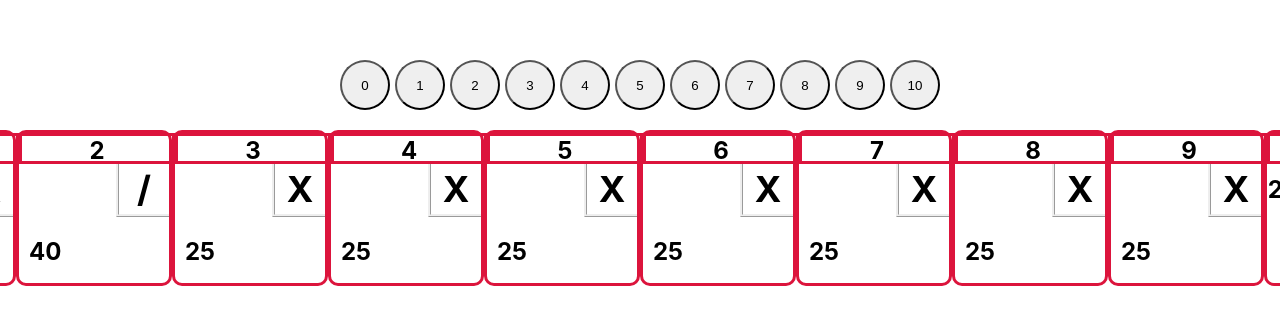
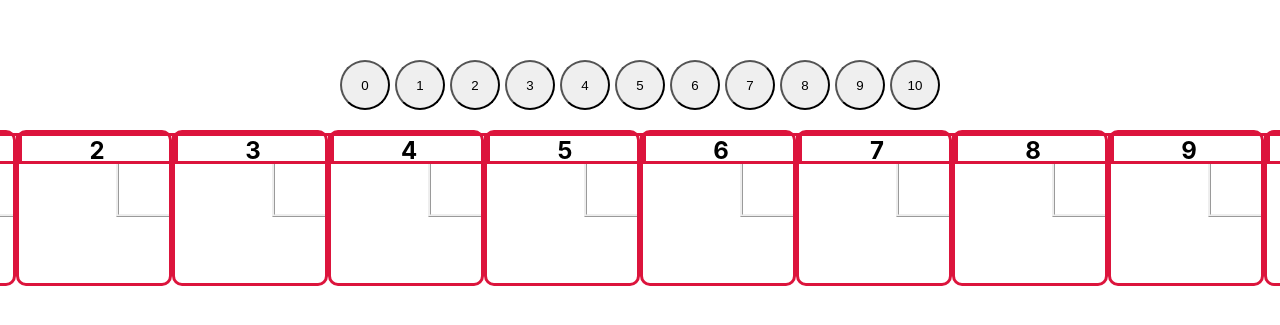
Before and after one commit to DorienP/bowling-score-app, a React (Create React App) app: page / in a window 1280 px wide. Shown: the part 327-652 px from the top of the page. Built offline with nearby package versions, Linux system fonts and the light colour scheme.

Commit message:
added functionality to scoreBoard & Pin Selection

```diff
--- a/src/App.js
+++ b/src/App.js
@@ -1,33 +1,43 @@
 import './App.css';
-import React, {useState, useEffect} from 'react';
+// eslint-disable-next-line
+import React, { useState, useEffect } from 'react';
 import PinSelection from './Components/PinSelection';
 import Scoreboard from './Components/Scoreboard';
 
 function App() {
+  // eslint-disable-next-line
+  const [pins, setPins] = useState(10);
+  // eslint-disable-next-line
+  const [frame, setFrame] = useState("1");
 
-  const [pins, setPins] = useState(10);
-
-  const removePins = (e) => {
-    console.log('pins remaining:', pins - e);
-    if (pins - e < 0) {
-      console.log('unable to knock pins that don\'t exist');
+  const scoreKeeper = (e) => {
+    console.log(frame);
+    // eslint-disable-next-line
+    if (document.getElementById(`${frame}-first-shot`).innerText === "" && e !== "10") {
+      document.getElementById(`${frame}-first-shot`).innerText = e;
     } else {
-      setPins(pins - e);
+      if (document.getElementById(`${frame}-first-shot`).innerText !== "" &&
+       (Number(e) + Number(document.getElementById(`${frame}-first-shot`).innerText) === 10)) {
+        document.getElementById(`${frame}-last-shot`).innerText = "/";
+        setFrame((Number(frame) + 1).toString());
+      }
+      if (document.getElementById(`${frame}-first-shot`).innerText === "" && Number(e) === 10) {
+        document.getElementById(`${frame}-last-shot`).innerText = "X";
+        setFrame((Number(frame) + 1).toString());
+      }
     }
-    if (pins === 0) setPins(10); // will add more to do once I created a frame state;
   }
-
+  // will add more to do once I created a frame state;
   useEffect(() => {
-    console.log('useEffect', pins);
-  }, [pins])
-
-
+    console.log("New frame!");
+    setPins(10);
+  }, [frame])
 
 
 
   return (
     <div className="App">
-      <PinSelection removePins={removePins}/>
+      <PinSelection scoreKeeper={scoreKeeper} />
       <Scoreboard />
     </div>
   );
--- a/src/Components/PinSelection.jsx
+++ b/src/Components/PinSelection.jsx
@@ -1,19 +1,19 @@
 import './PinSelection.css'
 
-export default function PinSelection({removePins}) {
+export default function PinSelection({scoreKeeper}) {
     return (
         <div id="Pin-Button-Container">
-            <button className="Pin-Button Pin-Button-0" onClick={(e) => {console.log(e.target.innerText); removePins(e.target.innerText);}}>0</button>
-            <button className="Pin-Button Pin-Button-1" onClick={(e) => {console.log(e.target.innerText); removePins(e.target.innerText);}}>1</button>
-            <button className="Pin-Button Pin-Button-2" onClick={(e) => {console.log(e.target.innerText); removePins(e.target.innerText);}}>2</button>
-            <button className="Pin-Button Pin-Button-3" onClick={(e) => {console.log(e.target.innerText); removePins(e.target.innerText);}}>3</button>
-            <button className="Pin-Button Pin-Button-4" onClick={(e) => {console.log(e.target.innerText); removePins(e.target.innerText);}}>4</button>
-            <button className="Pin-Button Pin-Button-5" onClick={(e) => {console.log(e.target.innerText); removePins(e.target.innerText);}}>5</button>
-            <button className="Pin-Button Pin-Button-6" onClick={(e) => {console.log(e.target.innerText); removePins(e.target.innerText);}}>6</button>
-            <button className="Pin-Button Pin-Button-7" onClick={(e) => {console.log(e.target.innerText); removePins(e.target.innerText);}}>7</button>
-            <button className="Pin-Button Pin-Button-8" onClick={(e) => {console.log(e.target.innerText); removePins(e.target.innerText);}}>8</button>
-            <button className="Pin-Button Pin-Button-9" onClick={(e) => {console.log(e.target.innerText); removePins(e.target.innerText);}}>9</button>
-            <button className="Pin-Button Pin-Button-10" onClick={(e) => {console.log(e.target.innerText); removePins(e.target.innerText);}}>10</button>
+            <button className="Pin-Button Pin-Button-0" onClick={(e) => {scoreKeeper(e.target.innerText);}}>0</button>
+            <button className="Pin-Button Pin-Button-1" onClick={(e) => {scoreKeeper(e.target.innerText);}}>1</button>
+            <button className="Pin-Button Pin-Button-2" onClick={(e) => {scoreKeeper(e.target.innerText);}}>2</button>
+            <button className="Pin-Button Pin-Button-3" onClick={(e) => {scoreKeeper(e.target.innerText);}}>3</button>
+            <button className="Pin-Button Pin-Button-4" onClick={(e) => {scoreKeeper(e.target.innerText);}}>4</button>
+            <button className="Pin-Button Pin-Button-5" onClick={(e) => {scoreKeeper(e.target.innerText);}}>5</button>
+            <button className="Pin-Button Pin-Button-6" onClick={(e) => {scoreKeeper(e.target.innerText);}}>6</button>
+            <button className="Pin-Button Pin-Button-7" onClick={(e) => {scoreKeeper(e.target.innerText);}}>7</button>
+            <button className="Pin-Button Pin-Button-8" onClick={(e) => {scoreKeeper(e.target.innerText);}}>8</button>
+            <button className="Pin-Button Pin-Button-9" onClick={(e) => {scoreKeeper(e.target.innerText);}}>9</button>
+            <button className="Pin-Button Pin-Button-10" onClick={(e) => {scoreKeeper(e.target.innerText);}}>10</button>
         </div>
     )
 }
--- a/src/Components/scoreboard.jsx
+++ b/src/Components/scoreboard.jsx
@@ -12,11 +12,11 @@ export default function ScoreBoard() {
                         <h2 id="1-first-shot"> </h2>
                     </div>
                     <div className="last-shot">
-                        <h2 id="1-last-shot">X</h2>
+                        <h2 id="1-last-shot"> </h2>
                     </div>
                 </div>
                 <div className="frame-score-num">
-                    <h2 id="1-frame-result">25</h2>
+                    <h2 id="1-frame-result"> </h2>
                 </div>
             </div>
             {/* Second Frame */}
@@ -29,11 +29,11 @@ export default function ScoreBoard() {
                         <h2 id="2-first-shot" > </h2>
                     </div>
                     <div className="last-shot">
-                        <h2 id="2-last-shot">/</h2>
+                        <h2 id="2-last-shot"> </h2>
                     </div>
                 </div>
                 <div className="frame-score-num">
-                    <h2 id="2-frame-result">40</h2>
+                    <h2 id="2-frame-result"> </h2>
                 </div>
             </div>
             {/* Third Frame */}
@@ -46,11 +46,11 @@ export default function ScoreBoard() {
                         <h2 id="3-first-shot"> </h2>
                     </div>
                     <div className="last-shot">
-                        <h2 id="3-last-shot">X</h2>
+                        <h2 id="3-last-shot"> </h2>
                     </div>
                 </div>
                 <div className="frame-score-num">
-                    <h2 id="3-frame-result">25</h2>
+                    <h2 id="3-frame-result"> </h2>
                 </div>
             </div>
             {/* Fourth Frame */}
@@ -63,11 +63,11 @@ export default function ScoreBoard() {
                         <h2 id="4-first-shot"> </h2>
                     </div>
                     <div className="last-shot">
-                        <h2 id="4-last-shot">X</h2>
+                        <h2 id="4-last-shot"> </h2>
                     </div>
                 </div>
                 <div className="frame-score-num">
-                    <h2 id="4-frame-result">25</h2>
+                    <h2 id="4-frame-result"> </h2>
                 </div>
             </div>
             {/* Fifth Frame */}
@@ -80,11 +80,11 @@ export default function ScoreBoard() {
                         <h2 id="5-first-shot"> </h2>
                     </div>
                     <div className="last-shot">
-                        <h2 id="5-last-shot">X</h2>
+                        <h2 id="5-last-shot"> </h2>
                     </div>
                 </div>
                 <div className="frame-score-num">
-                    <h2 id="5-frame-result">25</h2>
+                    <h2 id="5-frame-result"> </h2>
                 </div>
             </div>
             {/* Sixth Frame */}
@@ -97,11 +97,11 @@ export default function ScoreBoard() {
                         <h2 id="6-first-shot"> </h2>
                     </div>
                     <div className="last-shot">
-                        <h2 id="6-last-shot">X</h2>
+                        <h2 id="6-last-shot"> </h2>
                     </div>
                 </div>
                 <div className="frame-score-num">
-                    <h2 id="6-frame-result">25</h2>
+                    <h2 id="6-frame-result"> </h2>
                 </div>
             </div>
             {/* Seventh Frame */}
@@ -114,11 +114,11 @@ export default function ScoreBoard() {
                         <h2 id="7-first-shot"> </h2>
                     </div>
                     <div className="last-shot">
-                        <h2 id="7-last-shot">X</h2>
+                        <h2 id="7-last-shot"> </h2>
                     </div>
                 </div>
                 <div className="frame-score-num">
-                    <h2 id="7-frame-result">25</h2>
+                    <h2 id="7-frame-result"> </h2>
                 </div>
             </div>
             {/* Eigth Frame */}
@@ -131,11 +131,11 @@ export default function ScoreBoard() {
                         <h2 id="8-first-shot"> </h2>
                     </div>
                     <div className="last-shot">
-                        <h2 id="8-last-shot">X</h2>
+                        <h2 id="8-last-shot"> </h2>
                     </div>
                 </div>
                 <div className="frame-score-num">
-                    <h2 id="8-frame-result">25</h2>
+                    <h2 id="8-frame-result"> </h2>
                 </div>
             </div>
             {/* Ninth Frame */}
@@ -148,11 +148,11 @@ export default function ScoreBoard() {
                         <h2 id="9-first-shot"> </h2>
                     </div>
                     <div className="last-shot">
-                        <h2 id="9-last-shot">X</h2>
+                        <h2 id="9-last-shot"> </h2>
                     </div>
                 </div>
                 <div className="frame-score-num">
-                    <h2 id="9-frame-result">25</h2>
+                    <h2 id="9-frame-result"> </h2>
                 </div>
             </div>
             {/* Tenth Frame */}
@@ -162,7 +162,7 @@ export default function ScoreBoard() {
                 </div>
                 <div id="frame-score-container">
                     <div className="first-shot">
-                        <h2 id="10-first-shot">200</h2>
+                        <h2 id="10-first-shot"> </h2>
                     </div>
                     <div className="second-shot">
                         <h2 id="10-second-shot"> </h2>
```
